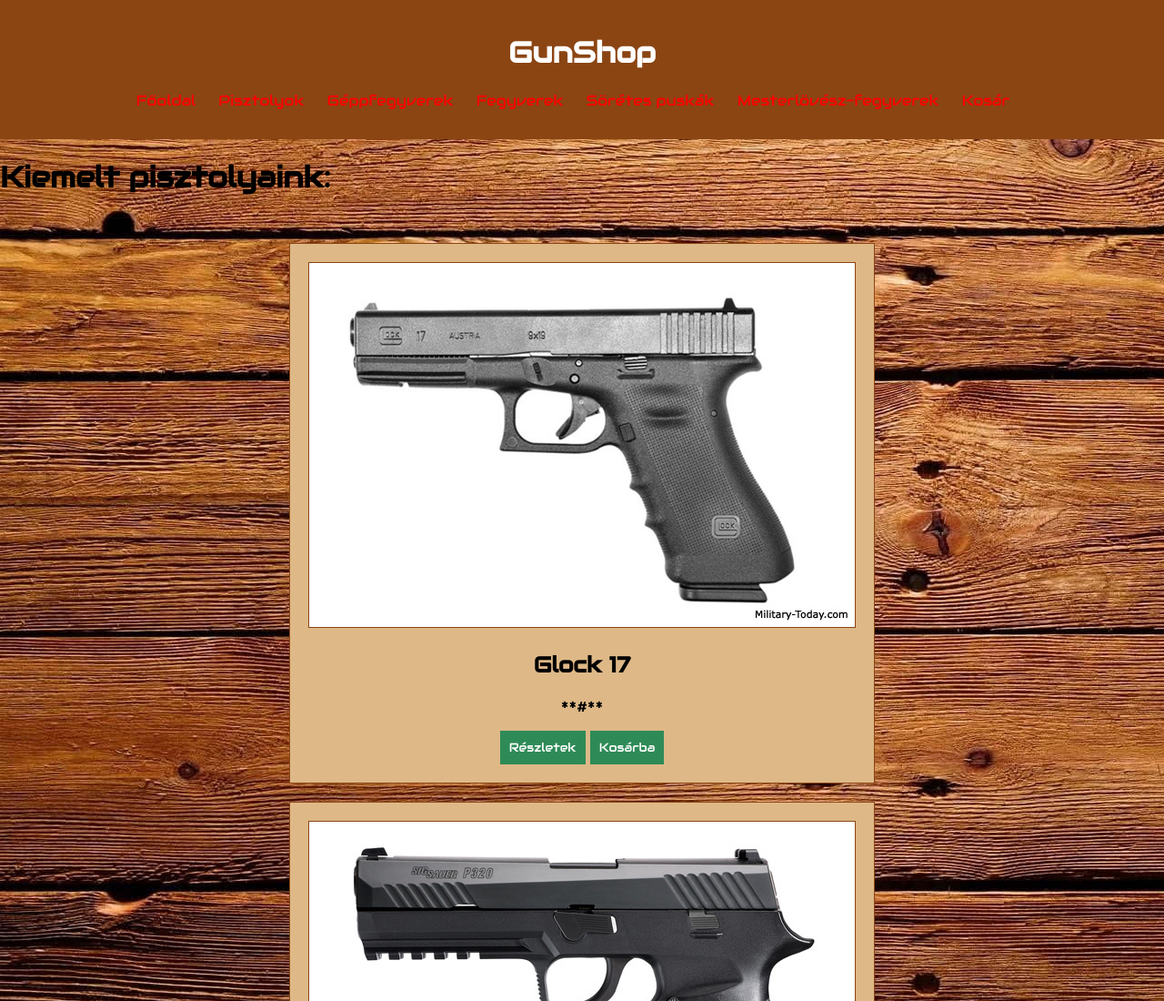
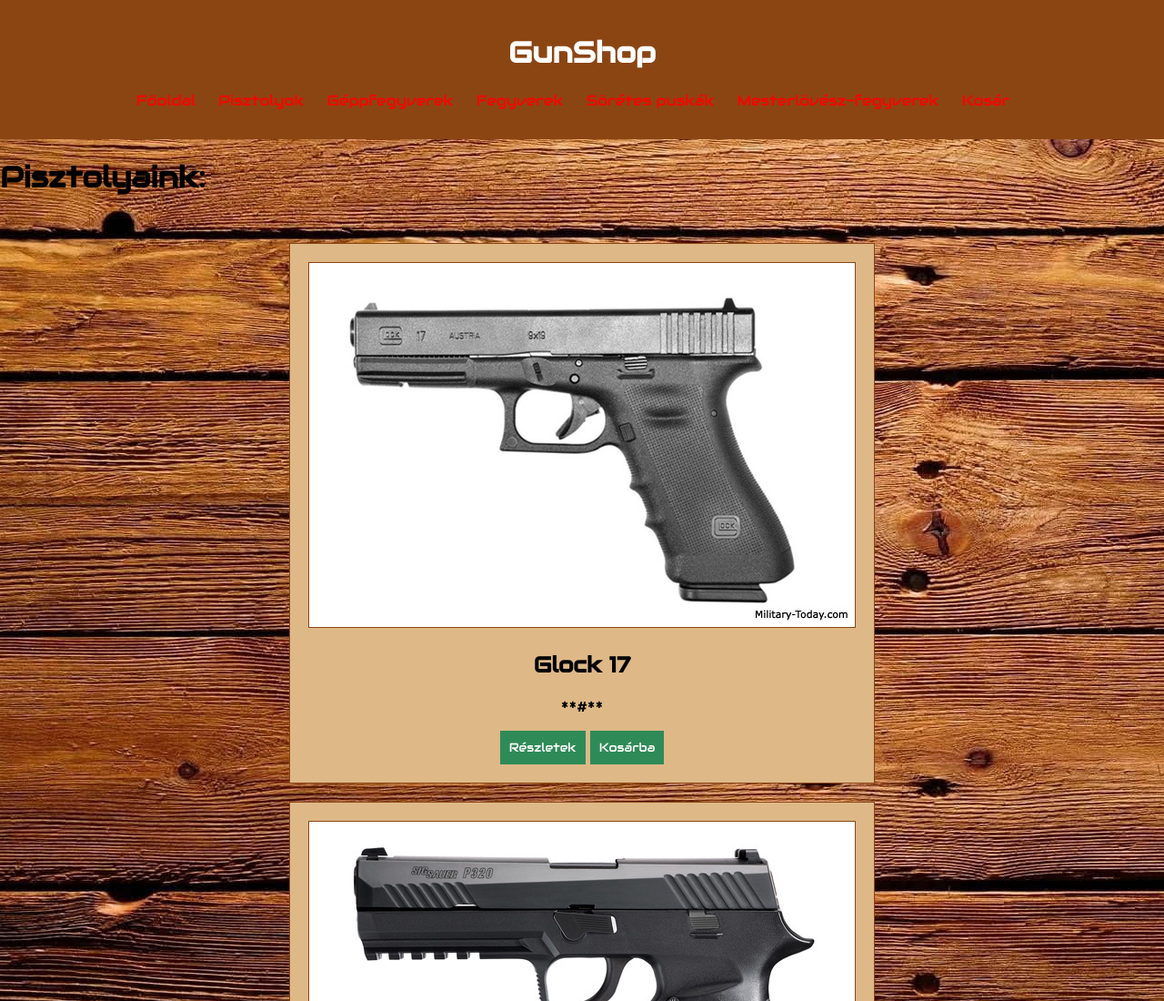
Before and after one commit to repasibenedek/gun-shop, a plain HTML site: page pistols.html in a window 1280 px wide. Shown: the top 1100 px of the page at 91% size. Drawn offline with Linux system fonts and the light colour scheme.

Commit message:
Update pistols.html

```diff
--- a/pistols.html
+++ b/pistols.html
@@ -23,7 +23,7 @@
             </ul>
         </nav>
     </header>
-    <h1>Kiemelt pisztolyaink:</h1>
+    <h1>Pisztolyaink:</h1>
     <section id="products">
         <div class="product">
             <img src="glock_17.jpg" alt="Glock 17">
```
